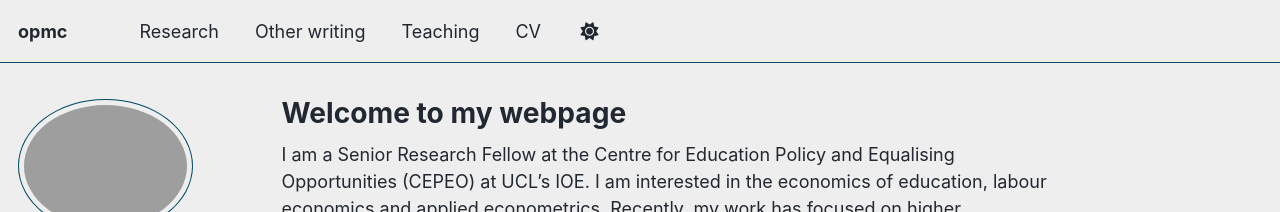
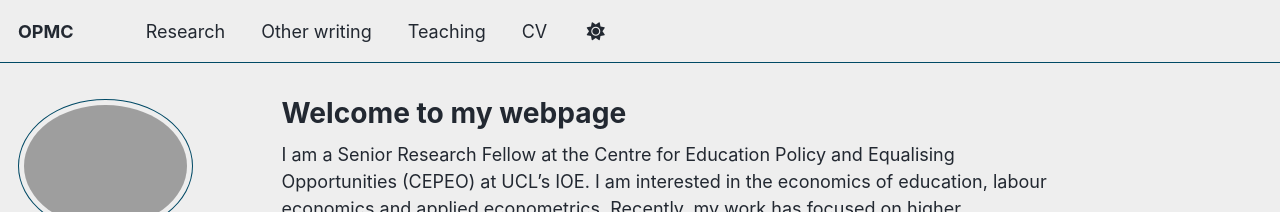
Before and after one commit to opmc2/opmc2.github.io, a Jekyll site: the page built from _pages/about.md, in a window 1280 px wide. Shown: the top 212 px of the page. Built offline with Jekyll 4.4.1, drawn with Linux system fonts in a browser that asks for light colours; some web fonts are replaced; a script that is not in the unit is left out.

```diff
--- a/_config.yml
+++ b/_config.yml
@@ -9,7 +9,7 @@
 # Basic Site Settings
 locale                   : "en-US"
 site_theme               : "air" # Currently available options are "default", "air"
-title                    : "opmc"
+title                    : "OPMC"
 title_separator          : "-"
 name                     : &name "Oliver Cassagneau-Francis"
 description              : &description "Oliver's personal website"   # Update this with a general description of your site, this is the default if not overridden by a page
```
